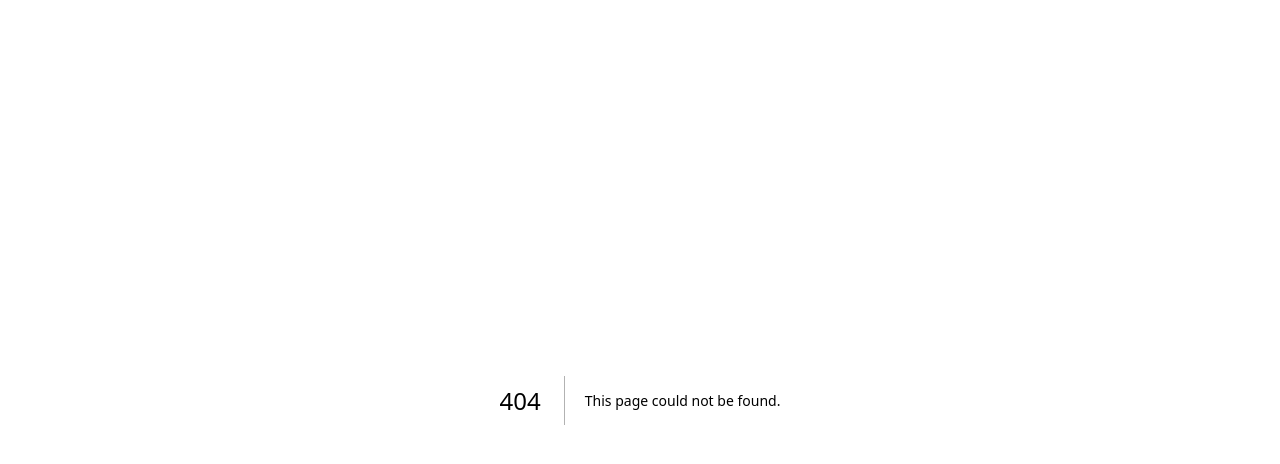
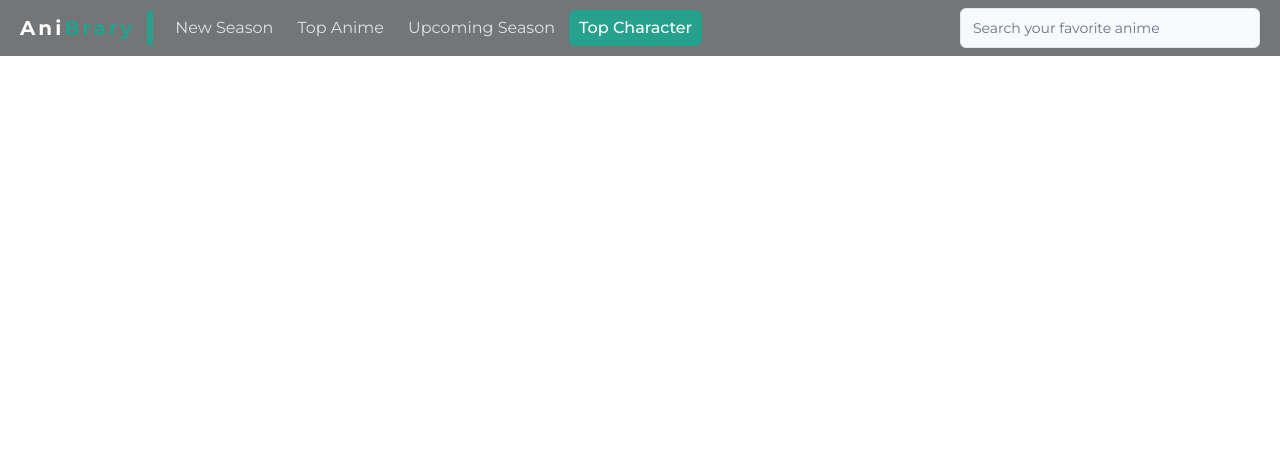
Before and after one commit to ckeanudev/anibrary, a Next.js app: page /topcharacters in a window 1280 px wide. Before the commit this address had no page. Shown: the top 464 px of the page. Built offline with nearby package versions, Linux system fonts and the light colour scheme.

Commit message:
Top characters page has been added!

```diff
--- /dev/null
+++ b/app/topcharacters/page.tsx
@@ -0,0 +1,16 @@
+import CollectionNavbar from "@/components/CollectionNavbar";
+
+export const metadata = {
+  title: "AniBrary | Top Characters",
+  description: "A website containing collections of anime",
+};
+
+const page = () => {
+  return (
+    <main className="bg-[#161A1D] w-full text-white">
+      <CollectionNavbar />
+    </main>
+  );
+};
+
+export default page;
```
